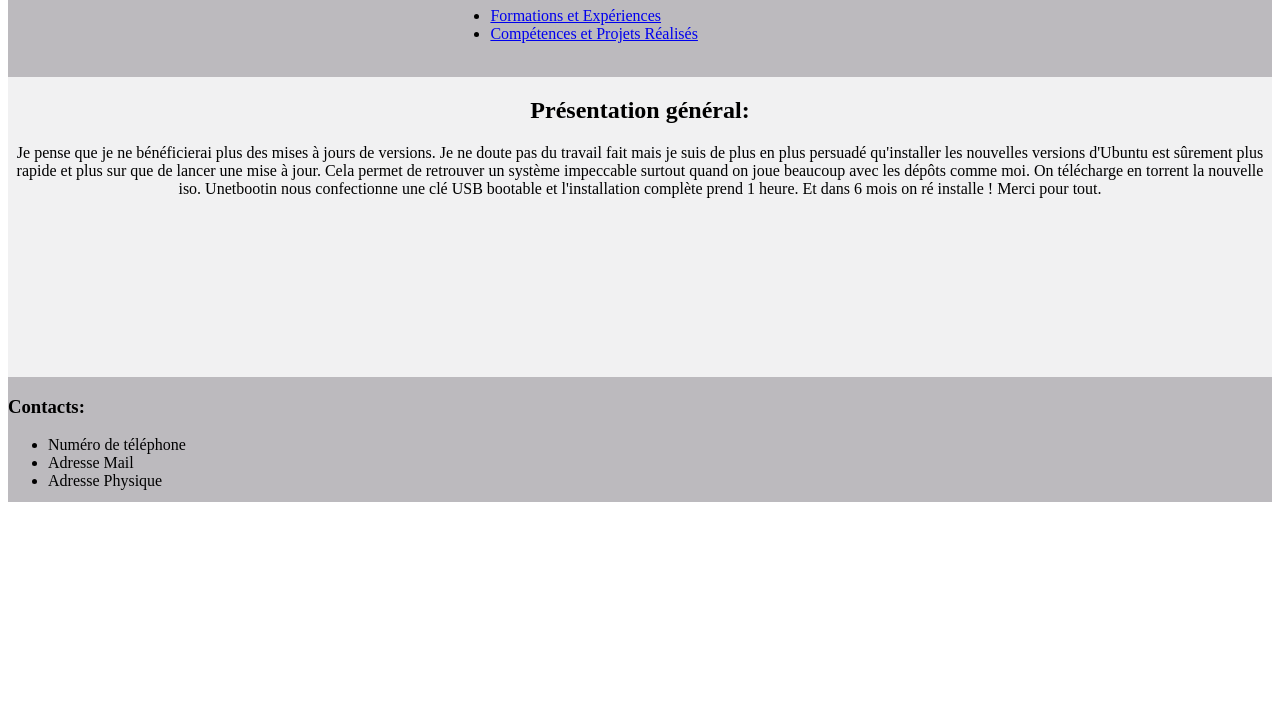
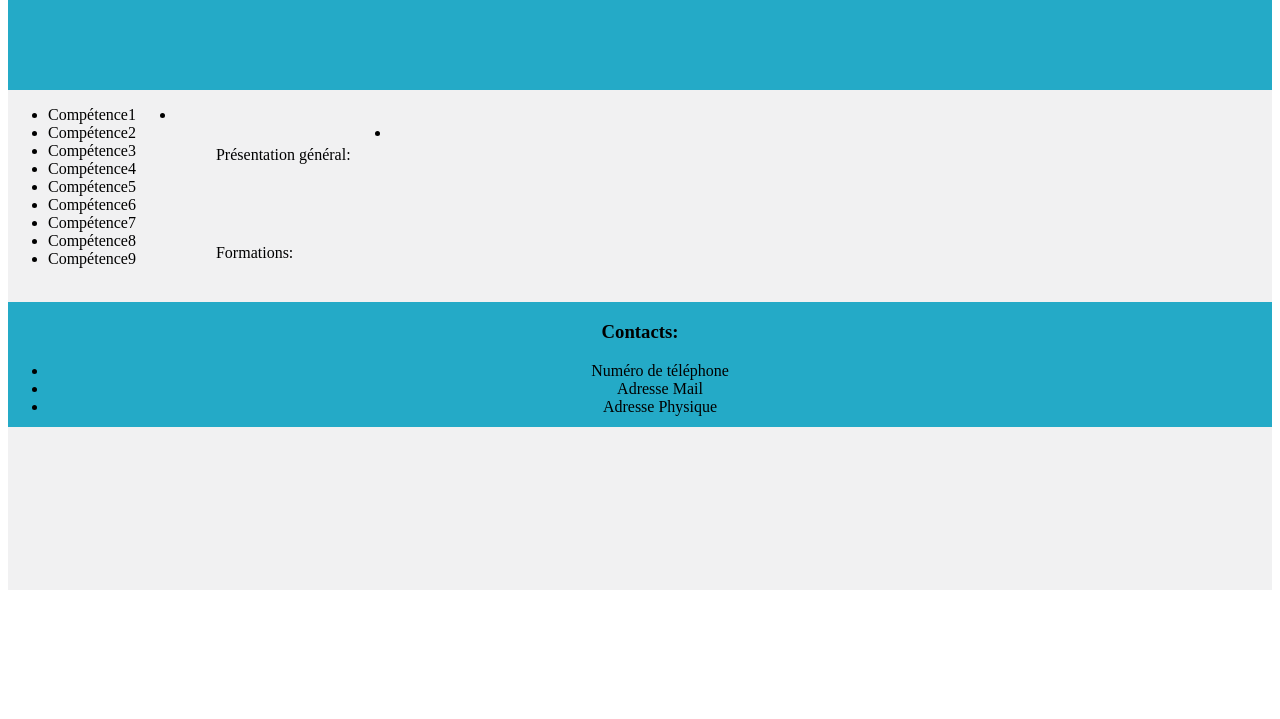
Before and after one commit to GuillaumeJ02/GuillaumeJ02.github.io, a plain HTML site: page index.html in a window 1280 px wide. Shown: the part 81-800 px from the top of the page. Drawn offline with Linux system fonts and the light colour scheme.

Commit message:
début de la seconde version

```diff
--- a/assets/css/style.css
+++ b/assets/css/style.css
@@ -1,54 +1,79 @@
 header{
-  background-color: #BCBABE;
+  background-color: #24AAC7;
   width: 100%;
   height: 150px;
 }
 
 .photo{
-  float: right;
+  float: left;
   width: 35%;
 height: 80px;
 }
-.lien{
-  width: 65%;
-  height: 80px;
-  float: right;
-}
-.contenu{
+.center{
   width: 100%;
-  height: 300px;
+  height: 500px;
   background-color: #F1F1F2;
   float: left;
   text-align: center;
 }
 footer{
-  background-color: #BCBABE;
+  background-color: #24AAC7;
   width: 100%;
   height: 125px;
   float: left;
 }
-
-.contenuComp{
-  width: 100%;
-  height: 425px;
-  background-color: #F1F1F2;
-  text-align:center;
+nav{
   float: left;
 }
-div{
+#profilPage, #profilPage ul {
+    padding: 0;
+    margin: 0;
+    list-style: none;
+}
+#profilPage{
+  text-align: left;
+  float: left;
+  padding: 40px;
+}
+#profilPage a {
+    text-decoration: none;
+    display: block;
+	color:#000;
+}
+#profilPage ul {
+    position: absolute;
+    left: -999em;
+    text-align: left;
+    z-index: 1000;
+    border: 1px solid grey;
+}
+#profilPage li:hover ul {
+    left: auto;
+  }
+#formationPage, #formationPage ul{
+  padding: 0;
+  margin: 0;
+  list-style: none;
+}
+#formationPage{
+  text-align: center;
+  float: left;
+  padding: 40px;
+}
+#formationPage a{
+  text-decoration: none;
+  display: block;
+  color: #000;
+}
+#formationPage ul{
+  position: absolute;
+  left: -999em;
+  text-align: left;
+  z-index: 1000;
+}
+#formationPage li:hover ul{
+  left: auto;
+}
+.generalProfil{
   float: left;
 }
-.projects{
-  clear: left;
-}
-.compList{
-    column-count: 5;
-    list-style-type: square;
-}
-.formation{
-  text-align: center;
-  width: 100%;
-  height: 280px;
-  background-color: #F1F1F2;
-  float: left;
-}
--- a/index.html
+++ b/index.html
@@ -8,21 +8,47 @@
 <body>
   <header>
     <div class="lien">
-    <h1>JUDAS Guillaume</h1>
-    <ul>
-      <li><a href="Formation.html">Formations et Expériences</a></li>
-      <li><a href="Compétence.html">Compétences et Projets Réalisés</a></li>
-    </ul>
-  </div>
       <div class="photo">
         <img src="" alt="Photo">
       </div>
+      <h1>JUDAS Guillaume</h1>
+    </div>
   </header>
-
-  <div class="contenu">
-    <h2>Présentation général:</h2>
-    <p>Je pense que je ne bénéficierai plus des mises à jours de versions. Je ne doute pas du travail fait mais je suis de plus en plus persuadé qu'installer les nouvelles versions d'Ubuntu est sûrement plus rapide et plus sur que de lancer une mise à jour. Cela permet de retrouver un système impeccable surtout quand on joue beaucoup avec les dépôts comme moi. On télécharge en torrent la nouvelle iso. Unetbootin nous confectionne une clé USB bootable et l'installation complète prend 1 heure. Et dans 6 mois on ré installe ! Merci pour tout.
-    </p>
+  <section class="center">
+    <nav>
+      <ul>
+        <li>Compétence1</li>
+        <li>Compétence2</li>
+        <li>Compétence3</li>
+        <li>Compétence4</li>
+        <li>Compétence5</li>
+        <li>Compétence6</li>
+        <li>Compétence7</li>
+        <li>Compétence8</li>
+        <li>Compétence9</li>
+      </ul>
+    </nav>
+    <div class="generalProfil">
+      <ul>
+        <li>
+          <ul id="profilPage">
+            <li><a href="#">Présentation général:</a>
+              <ul>
+                <li><a href="#">Ici on écrit notre présentation généraleIci on écrit notre présentation généraleIci on écrit notre présentation généraleIci on écrit notre présentation généraleIci on écrit notre présentation généraleIci on écrit notre présentation généraleIci on écrit notre présentation généraleIci on écrit notre présentation généraleIci on écrit notre présentation généraleIci on écrit notre présentation généraleIci on écrit notre présentation généraleIci on écrit notre présentation générale</a></li>
+              </ul>
+            </li>
+          </ul>
+        </li>
+        <li>
+          <ul id="formationPage">
+            <li><a href="#">Formations:</a>
+              <ul>
+                <li><a href="#">Ici On présente nos formations proffessionellesIci On présente nos formations proffessionellesIci On présente nos formations proffessionellesIci On présente nos formations proffessionellesIci On présente nos formations proffessionellesIci On présente nos formations proffessionellesIci On présente nos formations proffessionellesIci On présente nos formations proffessionellesIci On présente nos formations proffessionellesIci On présente nos formations proffessionellesIci On présente nos formations proffessionelles</a></li>
+              </ul>
+            </li>
+          </ul>
+        </li>
+      </ul>
     </div>
     <footer>
       <h3>Contacts:</h3>
```
Lines whose indentation alone changed are shown as unchanged.
